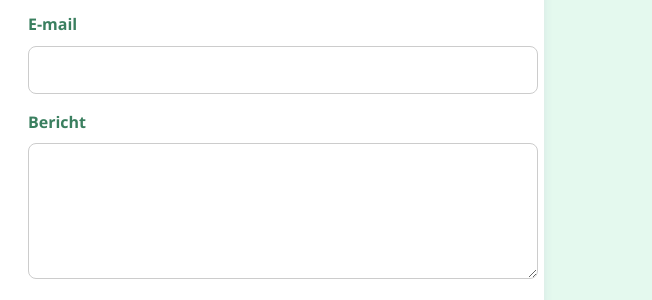
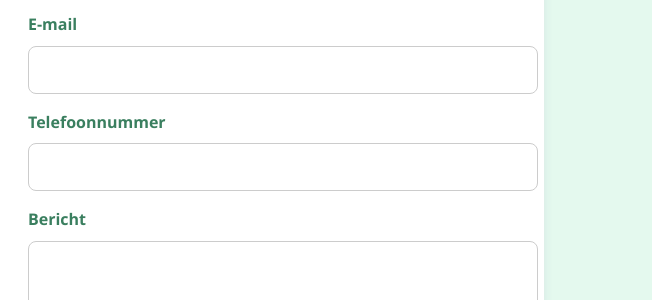
Before and after one commit to alexpresss/logopedie-amber-schokkaert, a plain HTML site: page index.html in a window 1280 px wide. Shown: the part 2404-2704 px from the top of the page, 628-1280 px from the left. Drawn offline with Linux system fonts and the light colour scheme.

Commit message:
telefoonnummer veld toevoegen contactformulier

```diff
--- a/index.html
+++ b/index.html
@@ -204,6 +204,9 @@
                 <label for="email">E-mail</label>
                 <input type="email" id="email" name="email" required>
 
+                <label for="telefoonnummer">Telefoonnummer</label>
+                <input type="tel" id="phone" name="phone" required>
+
                 <label for="bericht">Bericht</label>
                 <textarea id="message" name="message" rows="5" required></textarea>
 
```
